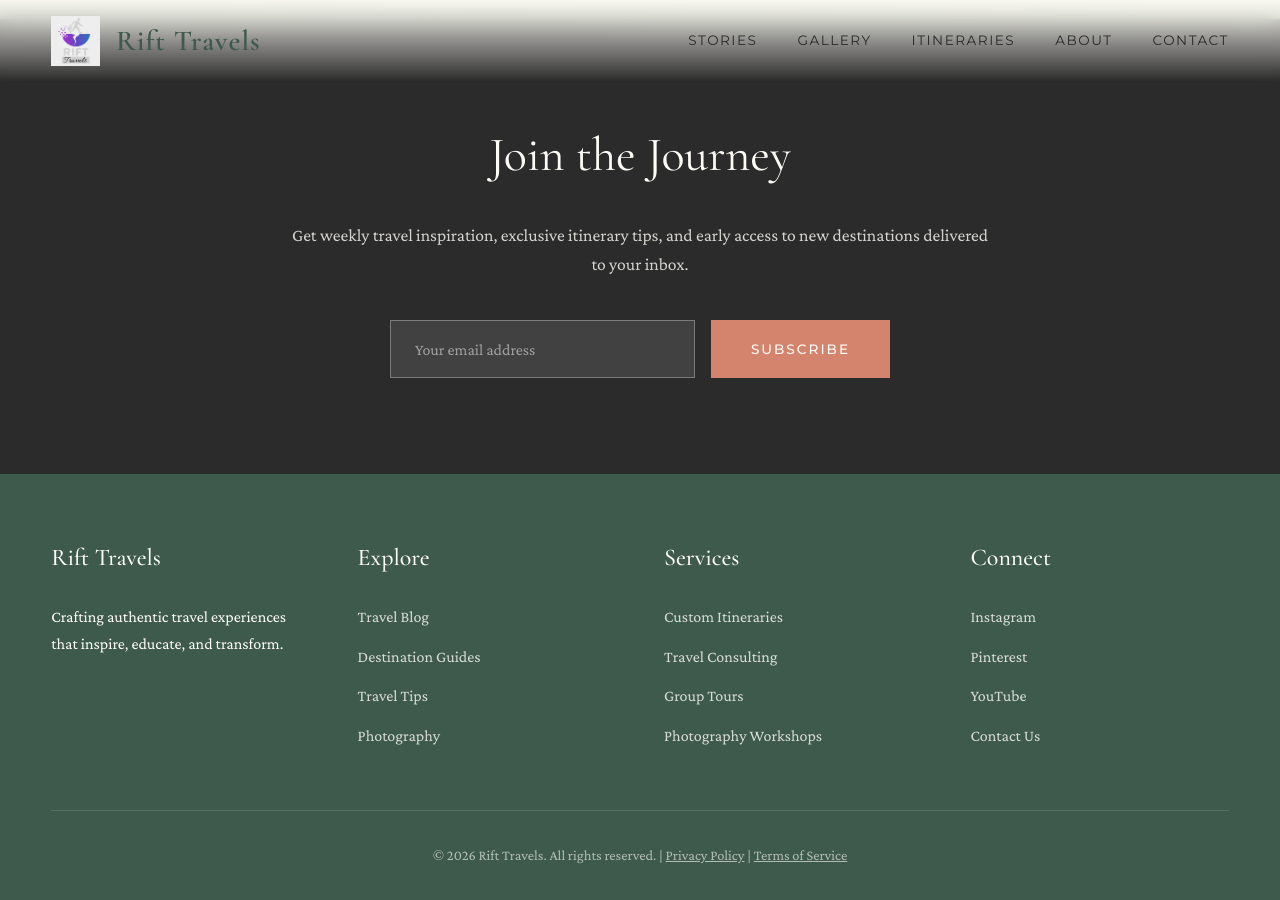
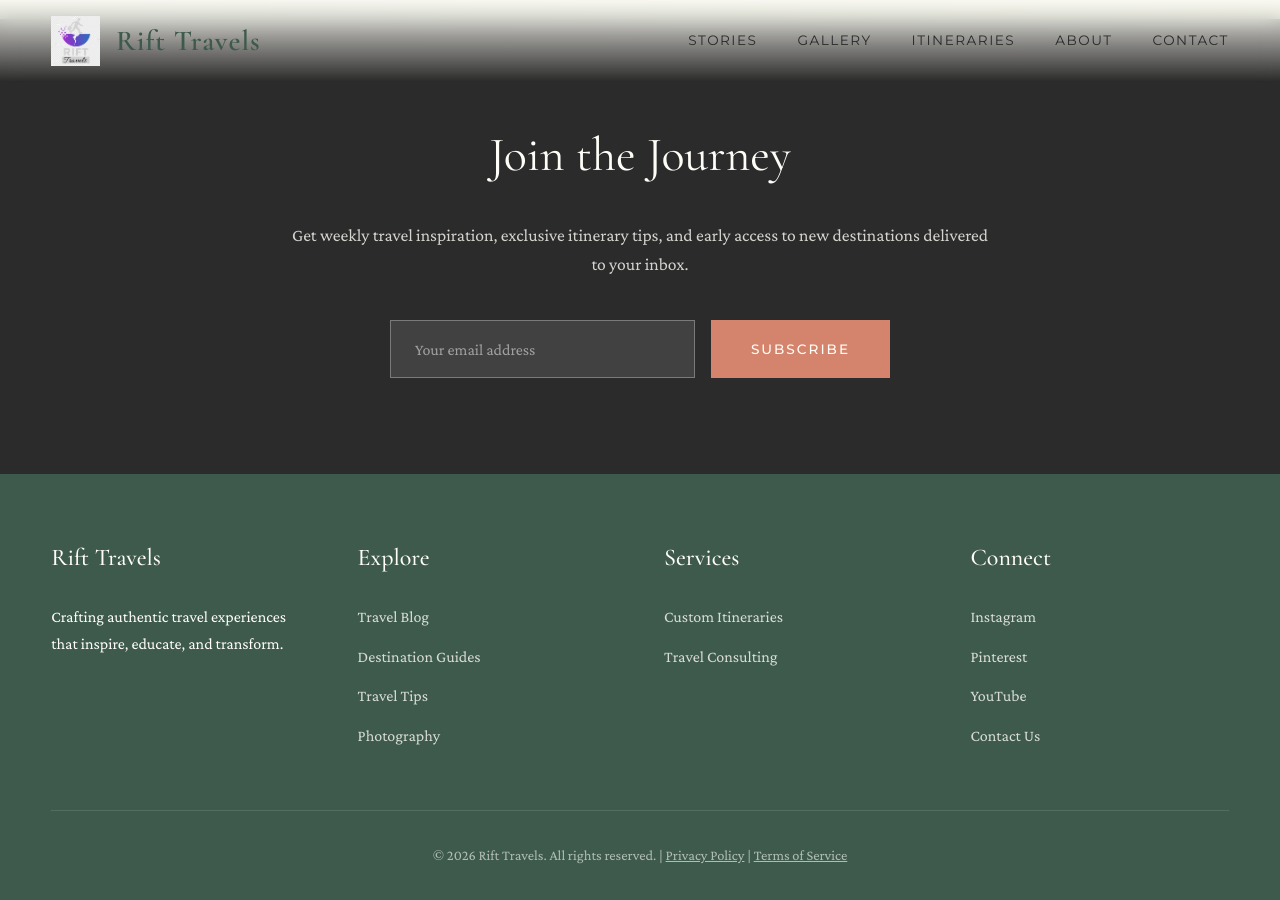
Before and after one commit to riftdigitalllc/RiftTravels.com, a Jekyll site: the page index.html, which Jekyll copies as it is, in a window 1280 px wide and 900 px high, scrolled down 5044 px. Built offline with Jekyll 4.4.1, drawn with Linux system fonts in a browser that asks for light colours.

Commit message:
Update index.html

```diff
--- a/index.html
+++ b/index.html
@@ -919,8 +919,7 @@
                 <ul class="footer-links">
                     <li><a href="#">Custom Itineraries</a></li>
                     <li><a href="#">Travel Consulting</a></li>
-                    <li><a href="#">Group Tours</a></li>
-                    <li><a href="#">Photography Workshops</a></li>
+
                 </ul>
             </div>
 
```
